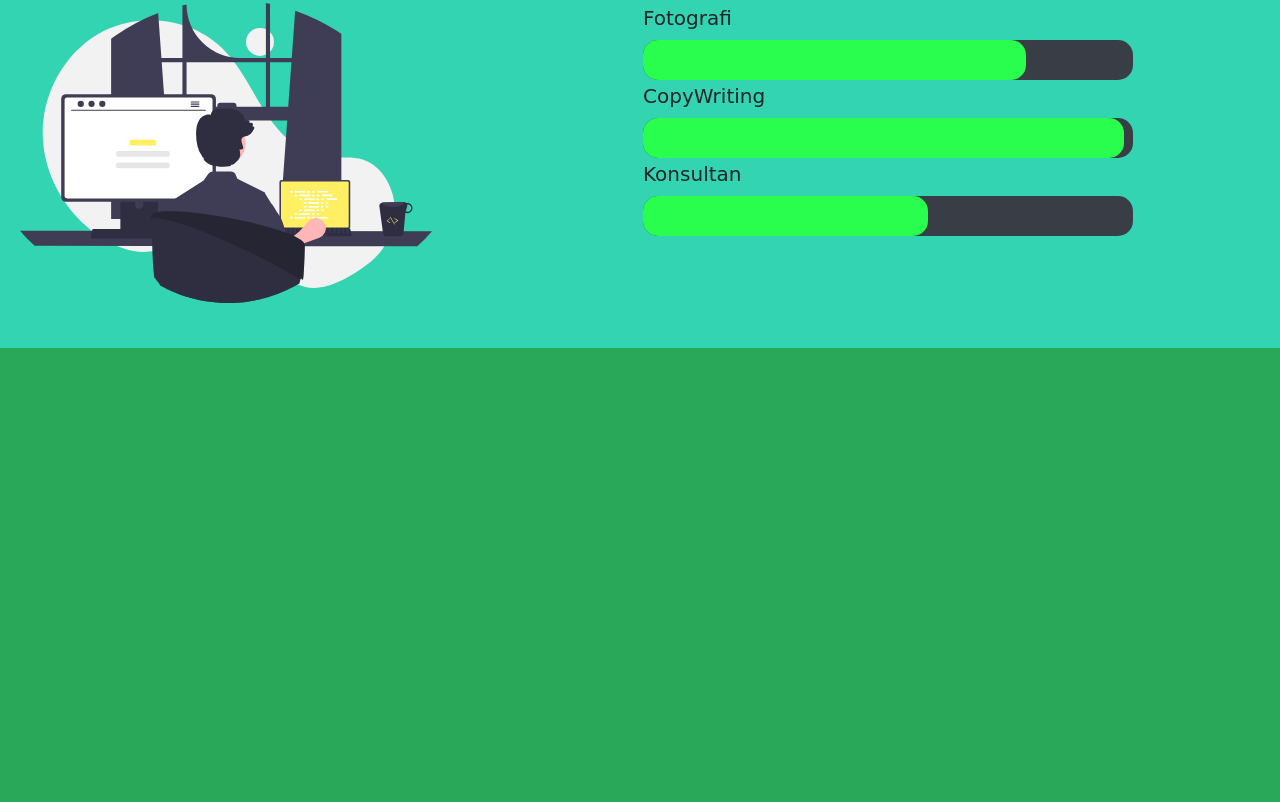
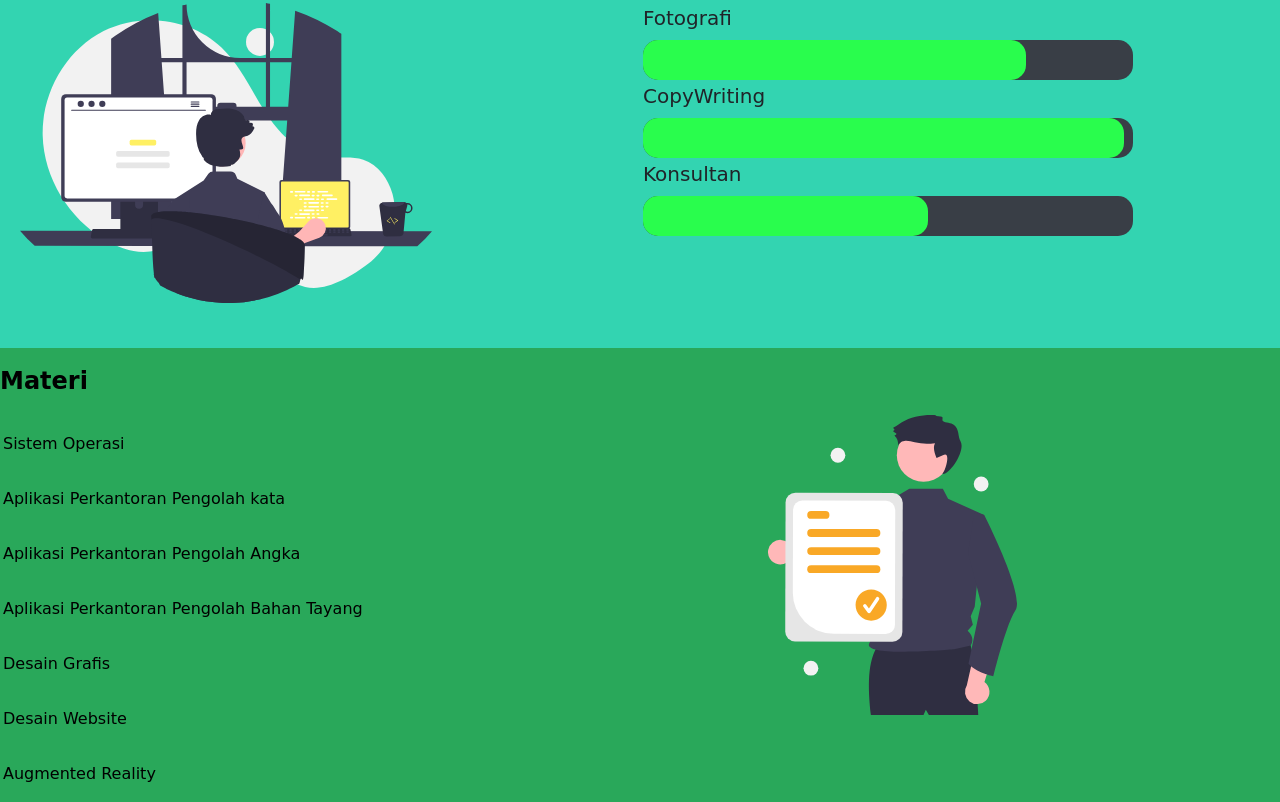
Before and after one commit to xvfdesii/Web22, a plain HTML site: page index.html in a window 1280 px wide. Shown: the part 1658-2460 px from the top of the page. Before the commit the page ends 2006 px from the top, so only its background shows below. Drawn offline with Linux system fonts and the light colour scheme; a web font is replaced by a local one.

Commit message:
Update index.html

```diff
--- a/index.html
+++ b/index.html
@@ -161,6 +161,52 @@
 
       </div>
     </div>
+<div class="Materi" id="Materi">
+      <h2>Materi</h2>
+      <div class="edu-content">
+        <div class="desc">
+          <table>
+              <td>
+                <p>Sistem Operasi</p>
+              </td>
+            <tr>
+              <td>
+                <p>Aplikasi Perkantoran Pengolah kata</p>
+              </td>
+            </tr>
+            <tr>
+              <td>
+                <p>Aplikasi Perkantoran Pengolah Angka</p>
+              </td>
+            </tr>
+            <tr>
+              <td>
+                <p>Aplikasi Perkantoran Pengolah Bahan Tayang</p>
+              </td>
+            </tr>
+            <tr>
+              <td>
+                <p>Desain Grafis</p>
+              </td>
+            </tr>
+            <tr>
+              <td>
+                <p>Desain Website</p>
+              </td>
+            </tr>
+            <tr>
+              <td>
+                <p>Augmented Reality</p>
+              </td>
+            </tr>
+          </table>
+        </div>
+        <div class="image">
+          <img src="img/edu.svg" alt="" />
+        </div>
+      </div>
+    </div>
+
   </div>
 </body>
 </html>
```
